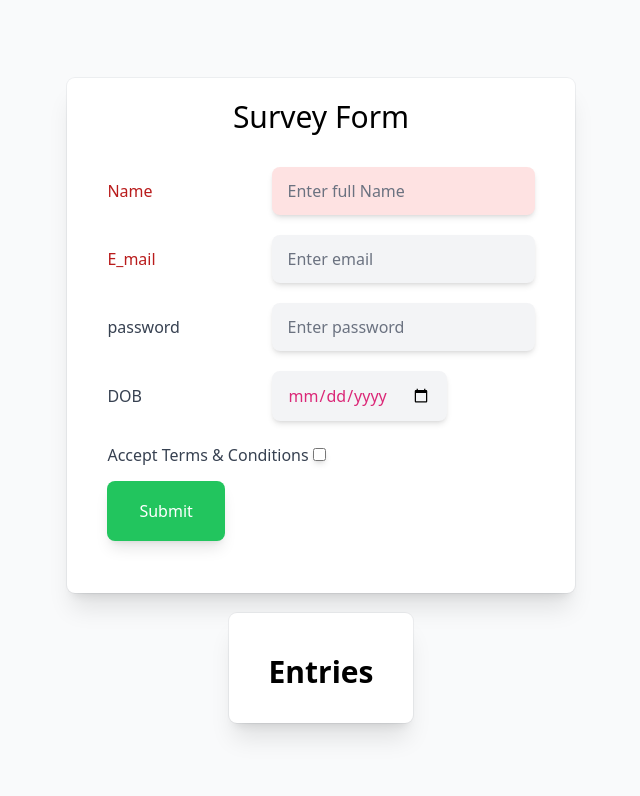
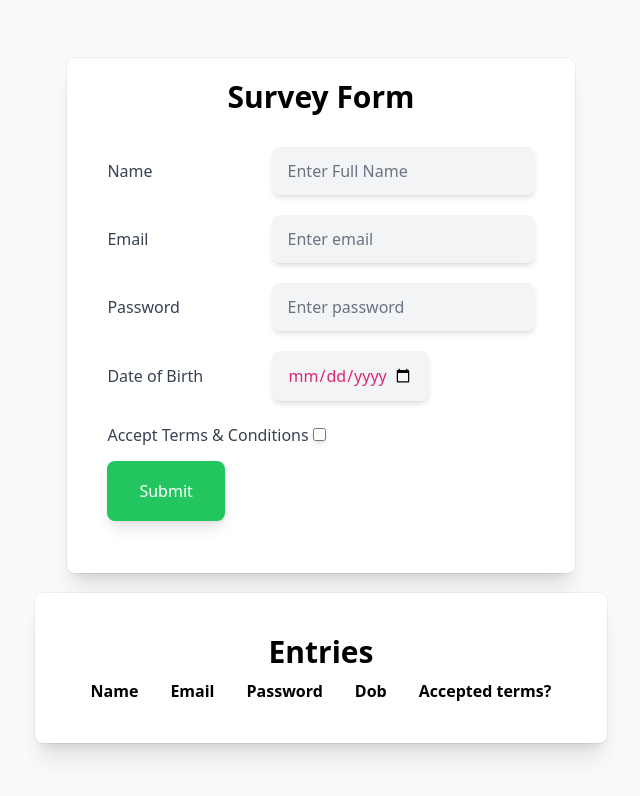
Before and after one commit to SwathiLokasani/swathiwdcourse, a plain HTML site: page index.html in a window 1280 px wide. Shown: the whole page, without its empty margins (319-959 px from the left). Drawn offline with nearby package versions, Linux system fonts and the light colour scheme.

Commit message:
Update index.html
NEW

```diff
--- a/index.html
+++ b/index.html
@@ -6,7 +6,7 @@
     <meta http-equiv="X-UA-Compatible" content="IE=edge">
     <meta name="viewport" content="width=device-width, initial-scale=1.0">
     <script src="https://cdn.tailwindcss.com"></script>
-    <title> my registration form</title>
+    <title>Registration Form</title>
 </head>
 
 <body>
@@ -14,34 +14,34 @@
         <div
             class="relative bg-white px-6 pt-5 pb-5 shadow-xl ring-1 ring-gray-900/5 sm:mx-auto sm:max-w-lg sm:rounded-lg sm:px-10">
             <div class="mx-auto max-w-md">
-                <h2 class="text-3xl text-center font-italic leading-tight">
+                <h2 class="text-3xl text-center font-bold leading-tight">
                     Survey Form
                 </h2>
                 <div class="divide-y divide-gray-300/50">
-                    <div class="space-y-6 py-8 text-base leading-7 text-green-600">
-                        <form id="my_user_form">
-                            <label for="Name" class="text-md w-40 inline-block font-medium leading-5 text-red-700">
+                    <div class="space-y-6 py-8 text-base leading-7 text-gray-600">
+                        <form id="user_form">
+                            <label for="name" class="text-md w-40 inline-block font-medium leading-5 text-gray-700">
                                 Name
                             </label>
-                            <input required type="text" id="Name" name="name" class="bg-red-100 inline-block rounded-lg shadow-md px-4 py-3 mb-5 text-base leading-6 placeholder-gray-500 focus:outline-none focus:placeholder-gray-400 transition duration-150 ease-in-out invalid:border-pink-500 invalid:text-pink-600
-                            focus:invalid:border-blue-500 focus:invalid:ring-pink-500"
-                                placeholder="Enter full Name"></br>
+                            <input required type="text" id="Name" Name="Name" class="bg-gray-100 inline-block rounded-lg shadow-md px-4 py-3 mb-5 text-base leading-6 placeholder-gray-500 focus:outline-none focus:placeholder-gray-400 transition duration-150 ease-in-out invalid:border-pink-500 invalid:text-pink-600
+                            focus:invalid:border-pink-500 focus:invalid:ring-pink-500"
+                                placeholder="Enter Full Name"></br>
 
-                            <label for="email" class="text-md w-40 inline-block font-medium leading-5 text-red-700">
-                                E_mail
+                            <label for="Email" class="text-md w-40 inline-block font-medium leading-5 text-gray-700">
+                                Email
                             </label>
                             <input required type="email" id="email" name="email" class="bg-gray-100 inline-block rounded-lg shadow-md px-4 py-3 mb-5 text-base leading-6 placeholder-gray-500 focus:outline-none focus:placeholder-gray-400 transition duration-150 ease-in-out invalid:border-pink-500 invalid:text-pink-600
                             focus:invalid:border-pink-500 focus:invalid:ring-pink-500" placeholder="Enter email"></br>
 
                             <label for="password" class="text-md w-40 inline-block font-medium leading-5 text-gray-700">
-                                password
+                                Password
                             </label>
                             <input required type="password" id="password" name="password" class="bg-gray-100 inline-block rounded-lg shadow-md px-4 py-3 mb-5 text-base leading-6 placeholder-gray-500 focus:outline-none focus:placeholder-gray-400 transition duration-150 ease-in-out invalid:border-pink-500 invalid:text-pink-600
-                            focus:invalid:border-pink-500 focus:invalid:ring-blue-500"
+                            focus:invalid:border-pink-500 focus:invalid:ring-pink-500"
                                 placeholder="Enter password"></br>
 
                             <label for="dob" class="text-md w-40 inline-block font-medium leading-5 text-gray-700">
-                               DOB
+                                Date of Birth
                             </label>
                             <input required type="date" id="dob" name="dob" class="bg-gray-100 inline-block rounded-lg shadow-md px-4 py-3 mb-5 text-base leading-6 placeholder-gray-500 focus:outline-none focus:placeholder-gray-400 transition duration-150 ease-in-out invalid:border-pink-500 invalid:text-pink-600
                             focus:invalid:border-pink-500 focus:invalid:ring-pink-500"></br>
@@ -50,7 +50,8 @@
                                 class="text-md w-50 inline-block font-medium leading-5 text-gray-700">
                                 Accept Terms & Conditions
                             </label>
-                            <input required type="checkbox" id="acceptTerms" name="acceptTerms"
+                            <input required type="checkbox" id="acceptTerms"
+[14:55, 27/09/2023] Mahesh AIML: name="acceptTerms"
                                 class="bg-gray-100 inline-block rounded-lg shadow-md px-4 py-3 mb-5 text-base leading-6 placeholder-gray-500 focus:outline-none focus:placeholder-gray-400 transition duration-150 ease-in-out"></br>
 
                             <button type="submit"
@@ -75,6 +76,85 @@
         </div>
     </div>
 
-    <script src = "index.js></script>
+    <script>
+
+        let today = new Date();
+        let dd = today.getDate();
+        let mm = today.getMonth() + 1; //January is 0 so need to add 1 to make it 1!
+        let yyyy = today.getFullYear();
+        if (dd < 10) {
+            dd = '0' + dd
+        }
+        if (mm < 10) {
+            mm = '0' + mm
+        }
+        maxDate = yyyy - 18 + '-' + mm + '-' + dd;
+        minDate = yyyy - 55 + '-' + mm + '-' + dd;
+        document.getElementById("dob").setAttribute("min", minDate);
+        document.getElementById("dob").setAttribute("max", maxDate);
+
+        let userEntries = localStorage.getItem("user-entries");
+        if (userEntries) {
+            userEntries = JSON.parse(userEntries);
+        } else {
+            userEntries = [];
+        }
+
+        const displayEntries = () => {
+            const savedUserEntries = localStorage.getItem("user-entries");
+            let entries = "";
+            if (savedUserEntries) {
+                const parsedUserEntries = JSON.parse(savedUserEntries);
+                entries = parsedUserEntries
+                    .map((entry) => {
+                        const name = `<td class='border px-4 py-2'>${entry.name}</td>`;
+                        const email = `<td class='border px-4 py-2'>${entry.email}</td>`;
+                        const password = `<td class='border px-4 py-2'>${entry.password}</td>`;
+                        const dob = `<td class='border px-4 py-2'>${entry.dob}</td>`;
+                        const acceptTerms = `<td class='border px-4 py-2'>${entry.acceptTermsAndConditions}</td>`;
+                        const row = `<tr>${name} ${email} ${password} ${dob} ${acceptTerms}</tr>`;
+                        return row;
+                    })
+                    .join("\n");
+            }
+            var table = `<table class="table-auto w-full"><tr>
+          <th class="px-4 py-2">Name</th>
+          <th class="px-4 py-2">Email</th>
+          <th class="px-4 py-2">Password</th>
+          <th class="px-4 py-2">Dob</th>
+          <th class="px-4 py-2">Accepted terms?</th>
+        </tr>${entries} </table>`;
+            let details = document.getElementById("user-entries");
+            details.innerHTML = table;
+        };
+
+        const saveUserForm = (event) => {
+            event.preventDefault();
+            event.preventDefault();
+            const name = document.getElementById("name").value;
+            const email = document.getElementById("email").value;
+            const password = document.getElementById("password").value;
+            const dob = document.getElementById("dob").value;
+            const acceptTermsAndConditions =
+                document.getElementById("acceptTerms").checked;
+            const userDetails = {
+                name,
+                email,
+                password,
+                dob,
+                acceptTermsAndConditions,
+            };
+            userEntries.push(userDetails);
+            localStorage.setItem("user-entries", JSON.stringify(userEntries));
+
+            displayEntries(); // Add this line
+        };
+
+        let form = document.getElementById("user_form");
+        form.addEventListener("submit", saveUserForm, true);
+        displayEntries();
+
+    </script>
+
 </body>
 </html>
```
